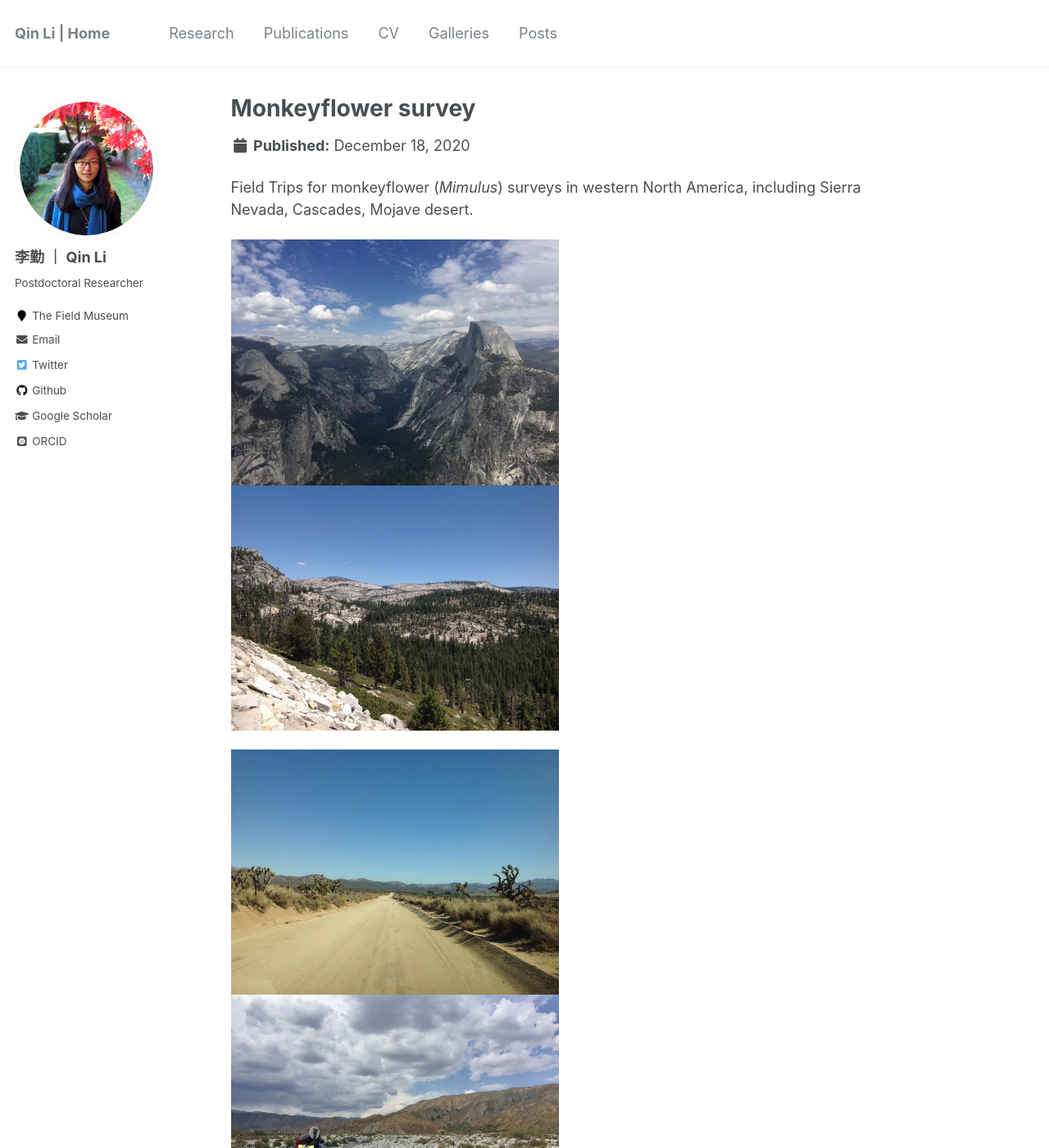
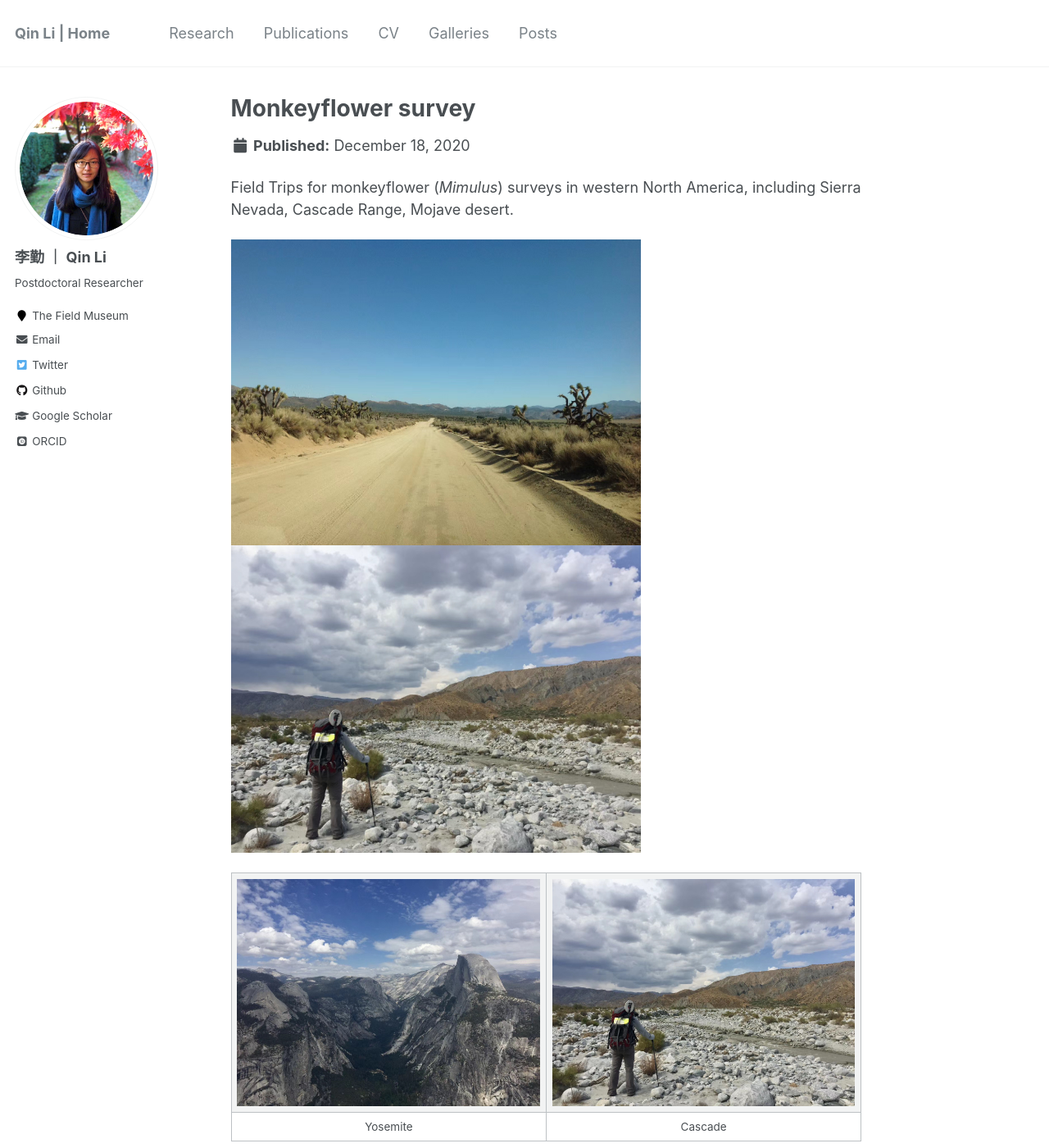
Before and after one commit to qli/qli.github.io, a Jekyll site: the page built from _galleries/galleries-2.md, in a window 1280 px wide and 1400 px high. Shown: the whole window at 82% size. Built offline with Jekyll 4.4.1, drawn with Linux system fonts in a browser that asks for light colours; some web fonts are replaced.

Commit message:
adjust photos

```diff
--- a/_galleries/galleries-2.md
+++ b/_galleries/galleries-2.md
@@ -4,14 +4,18 @@ excerpt: "Field Trips <br/><img src='/images/photos/IMG_3537.JPG' width='500'>"
 collection: galleries
 ---
 
-Field Trips for monkeyflower (*Mimulus*) surveys in western North America, including Sierra Nevada, Cascades, Mojave desert.
+Field Trips for monkeyflower (*Mimulus*) surveys in western North America, including Sierra Nevada, Cascade Range, Mojave desert.
+
 
 <p float="left">
-  <img src="/images/photos/IMG_3537.JPG" width="400" />
-  <img src="/images/photos/IMG_3539.JPG" width="400" />
+  <img src="/images/photos/IMG_3538.JPG" width="500" />
+  <img src="/images/photos/IMG_3541.JPG" width="500" />
 </p>
 
-<p float="left">
-  <img src="/images/photos/IMG_3538.JPG" width="400" />
-  <img src="/images/photos/IMG_3541.JPG" width="400" />
-</p>
+<img src="/images/photos/IMG_3537.JPG" width="500" /> | <img src="/images/photos/IMG_3541.JPG" width="500" />
+:-------------------------:|:-------------------------:
+Yosemite  |  Cascade
+
+<img src="/images/photos/IMG_3538.JPG" width="500" /> | <img src="/images/photos/IMG_3541.JPG" width="500" />
+:-------------------------:|:-------------------------:
+Mojave  |  White water
```
Also changed, not shown: _galleries/galleries-1.md (+2 -2 lines).
